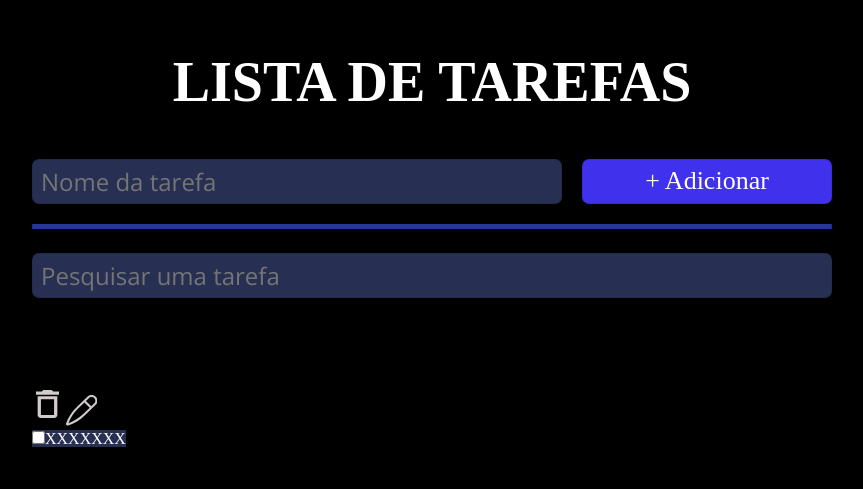
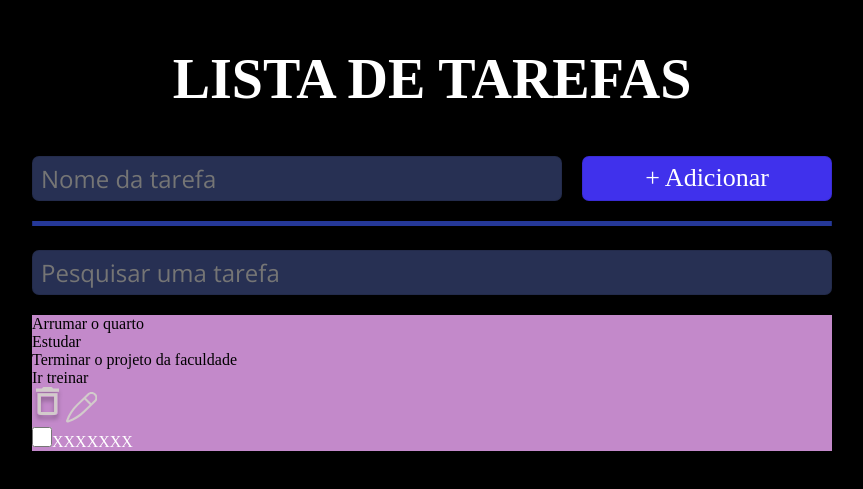
Before and after one commit to Thzzao/ToDoListReact, a React (Vite) app: page /app in a window 1280 px wide. Shown: the part 151-640 px from the top of the page, without its empty margins (208-1071 px from the left). Built offline with nearby package versions, Linux system fonts and the light colour scheme; a web font is replaced by a local one.

Commit message:
feat: Princípio da estilização de um checkbox

```diff
--- a/src/components/Tarefa/Tarefa.module.css
+++ b/src/components/Tarefa/Tarefa.module.css
@@ -1,4 +1,4 @@
-.tarefaX {
+.tarefa {
     padding-bottom: 20px;
     width: 800px;
     height: 45px;
@@ -9,6 +9,34 @@ label {
     width: 800px;
     height: 45px;
     color: #FFF;
-    background: rgba(78, 97, 166, 0.50);
+    /* background: rgba(78, 97, 166, 0.50); */
+}
 
+/* VER COMO FUNCIONA A ESTILIZAÇÃO DO CHECKBOX */
+/* label span {
+    color: #fff;
+} */
+
+label input:checked+span {
+    text-decoration: line-through;
+    color: #ffffff80;
 }
+
+.checkbox {
+    width: 20px;
+    height: 20px;
+    background-color: #ffffff91;
+}
+
+.checkbox input::after {
+    background-color: rgb(255, 0, 0);
+}
+
+.checkbox input::before {
+    background-color: rgb(9, 255, 0);
+}
+
+
+.listagem {
+    background-color: #c389ca;
+}
```
